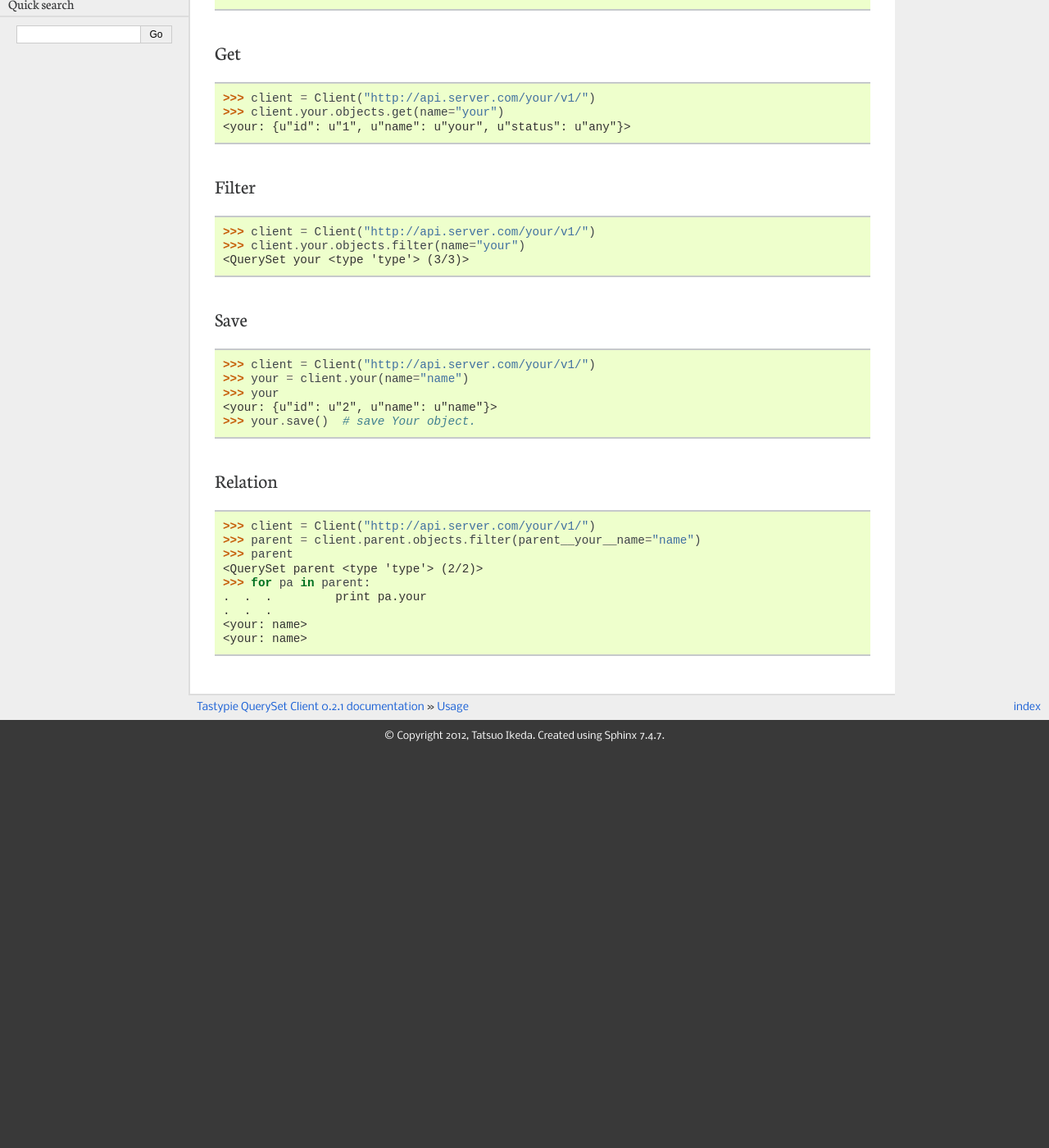
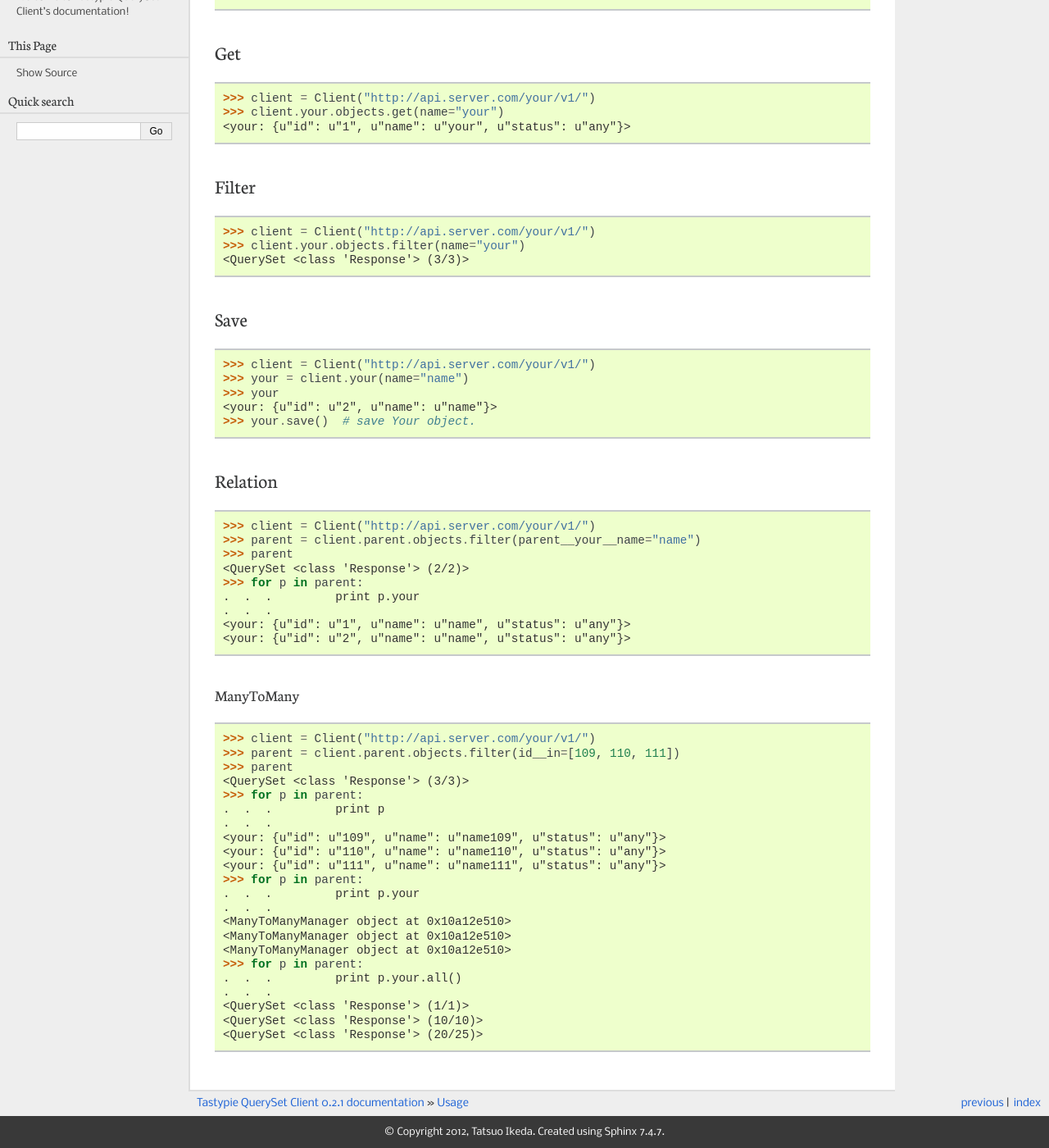
Before and after one commit to ikeikeikeike/tastypie-queryset-client, a Sphinx documentation site: the page built from docs/source/usage.rst, in a window 1280 px wide and 1400 px high, scrolled down 275 px. Shown: the whole window at 82% size. Built offline with Sphinx 7.4.7, drawn with Linux system fonts in a browser that asks for light colours; formulas are drawn with MathJax 3; before the commit the page ends 1192 px from its top, so only the background shows below that; some of the changed text lies outside the part shown.

Commit message:
support: ManyToMany

```diff
--- a/docs/source/index.rst
+++ b/docs/source/index.rst
@@ -9,7 +9,9 @@
 Contents:
 
 .. toctree::
-   :maxdepth: 2
+   :maxdepth: 5
+
+   usage
 
 
 
--- a/docs/source/usage.rst
+++ b/docs/source/usage.rst
@@ -53,9 +53,37 @@
     >>> client = Client("http://api.server.com/your/v1/")
     >>> parent = client.parent.objects.filter(parent__your__name="name")
     >>> parent
-    <QuerySet parent <type 'type'> (2/2)>
-    >>> for pa in parent:
-    .  .  .         print pa.your
+    <QuerySet <class 'Response'> (2/2)>
+    >>> for p in parent:
+    .  .  .         print p.your
     .  .  .
-    <your: name>
-    <your: name>
+    <your: {u"id": u"1", u"name": u"name", u"status": u"any"}>
+    <your: {u"id": u"2", u"name": u"name", u"status": u"any"}>
+
+ManyToMany
+~~~~~~~~~~~~
+
+::
+
+    >>> client = Client("http://api.server.com/your/v1/")
+    >>> parent = client.parent.objects.filter(id__in=[109, 110, 111])
+    >>> parent
+    <QuerySet <class 'Response'> (3/3)>
+    >>> for p in parent:
+    .  .  .         print p
+    .  .  .
+    <your: {u"id": u"109", u"name": u"name109", u"status": u"any"}>
+    <your: {u"id": u"110", u"name": u"name110", u"status": u"any"}>
+    <your: {u"id": u"111", u"name": u"name111", u"status": u"any"}>
+    >>> for p in parent:
+    .  .  .         print p.your
+    .  .  .
+    <ManyToManyManager object at 0x10a12e510>
+    <ManyToManyManager object at 0x10a12e510>
+    <ManyToManyManager object at 0x10a12e510>
+    >>> for p in parent:
+    .  .  .         print p.your.all()
+    .  .  .
+    <QuerySet <class 'Response'> (1/1)>
+    <QuerySet <class 'Response'> (10/10)>
+    <QuerySet <class 'Response'> (20/25)>
```
Also changed, not shown: other parts of docs/source/usage.rst (+1 -1 lines), 1 other file.
